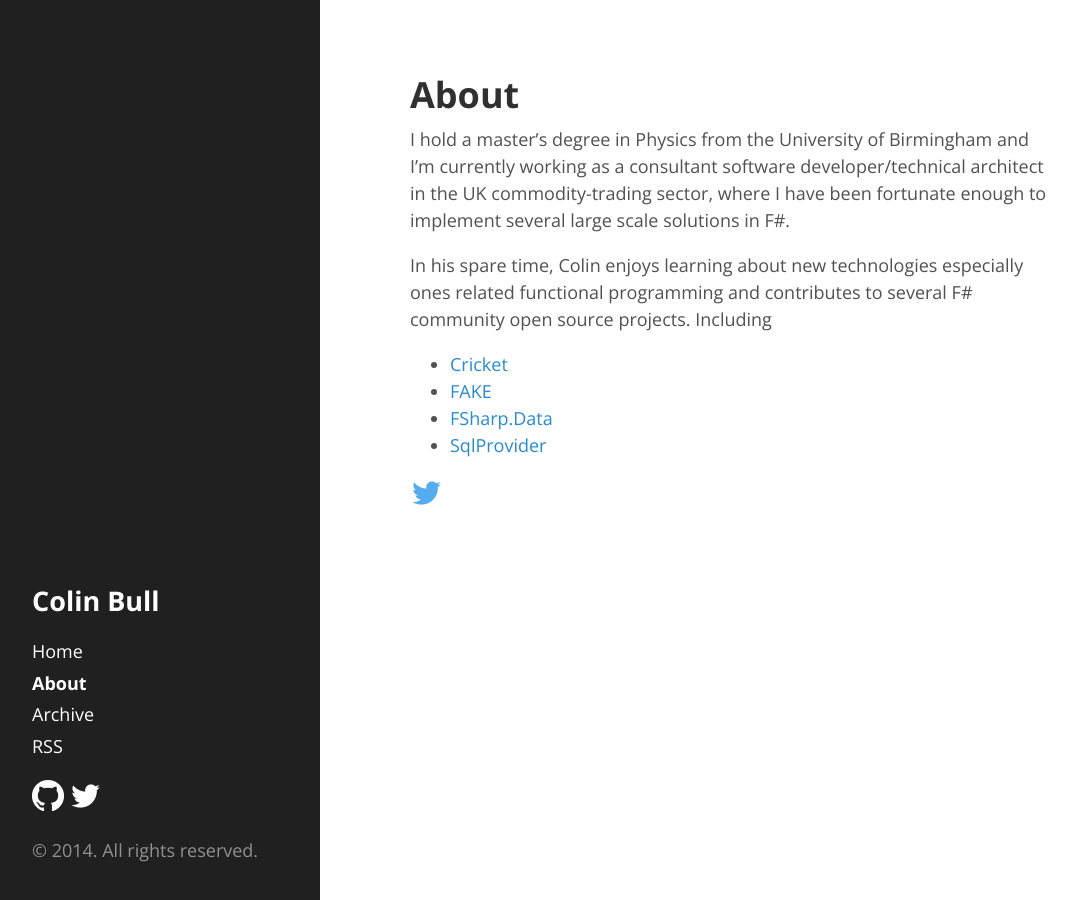
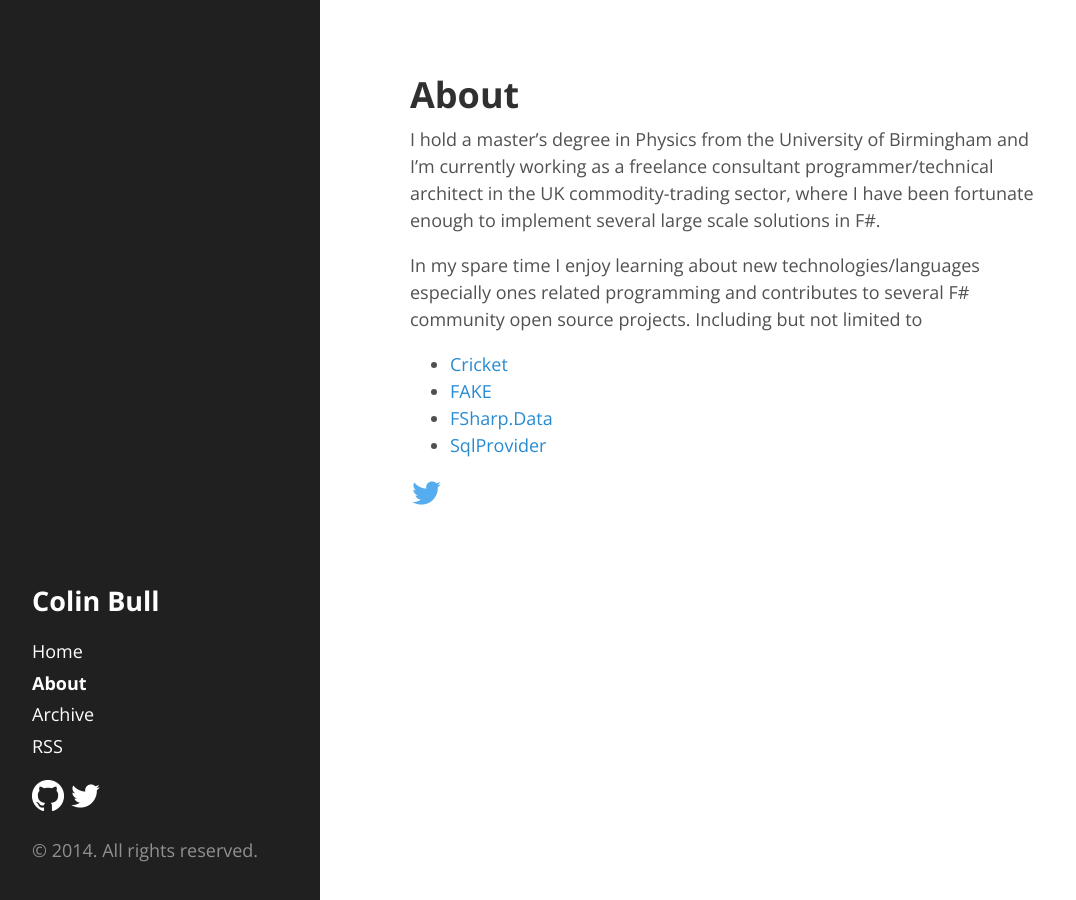
Before and after one commit to colinbull/colinbull.github.io, a Jekyll site: the page built from about.md, in a window 1280 px wide. Shown: the whole page, without its empty margins (4-1080 px from the left). Built offline with Jekyll 4.4.1, drawn with Linux system fonts in a browser that asks for light colours; some web fonts are replaced; Markdown is read by kramdown in place of the engine named in the settings.

Commit message:
Updating about

```diff
--- a/about.md
+++ b/about.md
@@ -4,13 +4,13 @@
 ---
 
 I hold a master’s degree in Physics from the University of Birmingham
-and I'm currently working as a consultant software developer/technical
+and I'm currently working as a freelance consultant programmer/technical
 architect in the UK commodity-trading sector, where I have been
 fortunate enough to implement several large scale solutions in F#.
 
-In his spare time, Colin enjoys learning about new technologies
-especially ones related functional programming and contributes to
-several F# community open source projects. Including
+In my spare time I enjoy learning about new technologies/languages
+especially ones related programming and contributes to
+several F# community open source projects. Including but not limited to
 
 * [Cricket](http://github.com/fsprojects/Cricket)
 * [FAKE](http://github.com/fsharp/Fake)
```
